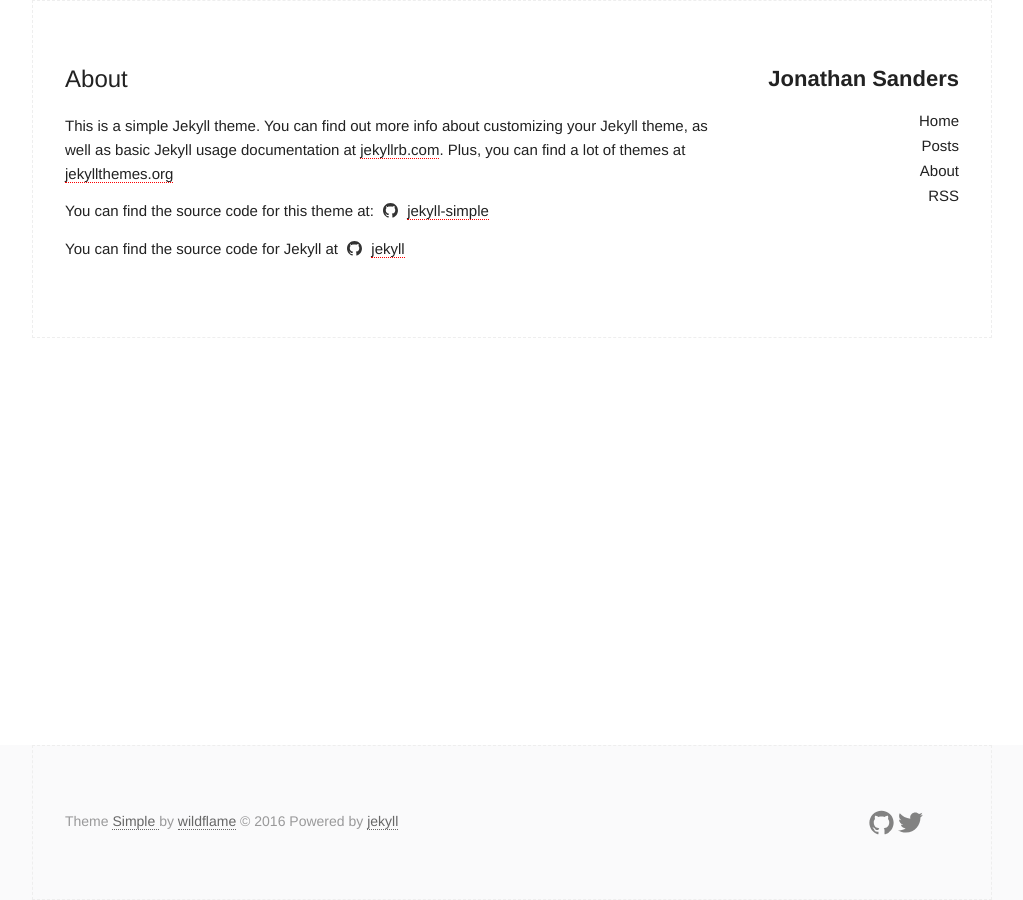
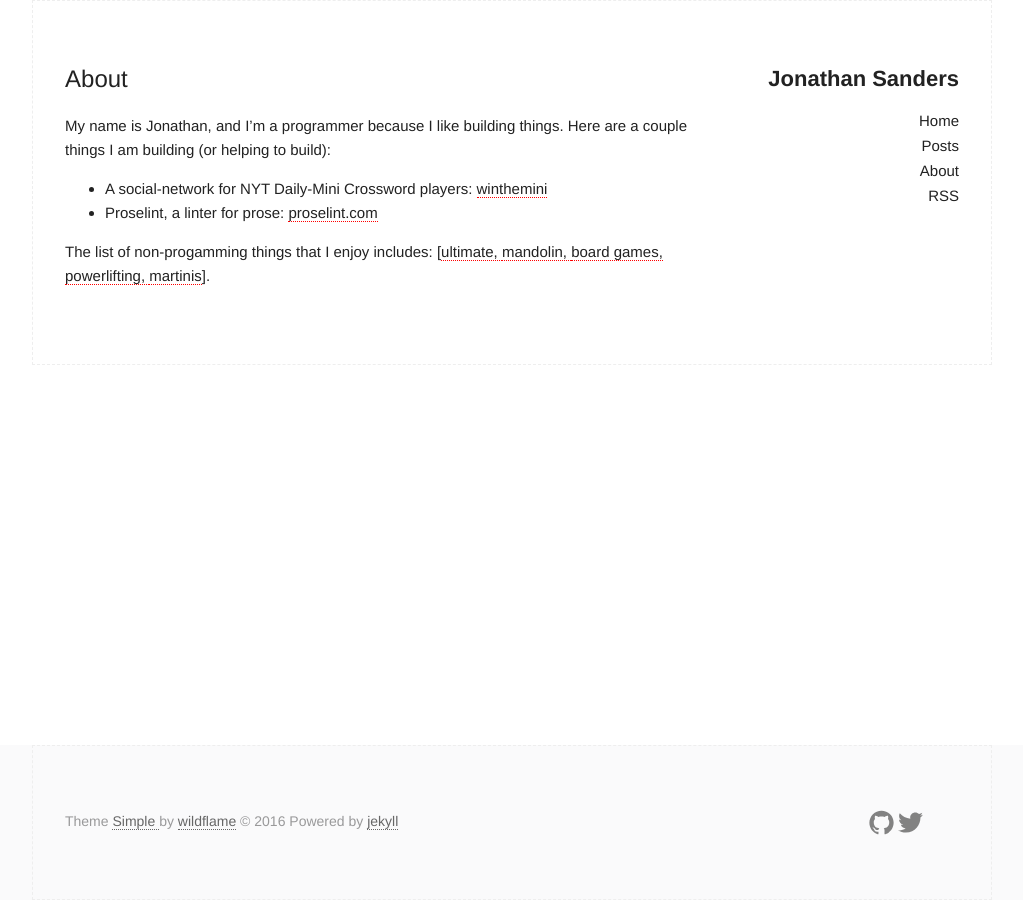
Before and after one commit to j10sanders/j10sanders.github.io, a Jekyll site: the page built from about.md, in a window 1280 px wide. Shown: the whole page, without its empty margins (128-1151 px from the left). Built offline with Jekyll 4.4.1, drawn with Linux system fonts in a browser that asks for light colours.

Commit message:
my own things for the about page :)

```diff
--- a/about.md
+++ b/about.md
@@ -4,8 +4,9 @@ title: About
 permalink: /about/
 ---
 
-This is a simple Jekyll theme. You can find out more info about customizing your Jekyll theme, as well as basic Jekyll usage documentation at [jekyllrb.com](http://jekyllrb.com/).  Plus, you can find a lot of themes at [jekyllthemes.org](http://jekyllthemes.org/)
+My name is Jonathan, and I'm a programmer because I like building things.  Here are a couple things I am building (or helping to build):
 
-You can find the source code for this theme at: <data data-icon="ei-sc-github"></data>  [jekyll-simple](https://github.com/wild-flame/jekyll-simple)
+- A social-network for NYT Daily-Mini Crossword players:  [winthemini](https://winthemini.herokuapp.com/)
+- Proselint, a linter for prose: [proselint.com](http://proselint.com/)
 
-You can find the source code for Jekyll at <data data-icon="ei-sc-github"></data>  [jekyll](https://github.com/jekyll/jekyll)
+The list of non-progamming things that I enjoy includes: [[ultimate, ](http://discny.org/)[mandolin, ](https://www.youtube.com/watch?v=5xeLXC5Ph98)[board games, ](https://en.wikipedia.org/wiki/Catan)[powerlifting, ](https://www.youtube.com/watch?v=TMIGc-PqsBc)[martinis](http://www.theatlantic.com/health/archive/2009/04/dry-martini-the-king-of-cocktails/16543/)].
```
Also changed, not shown: 9 other files.
